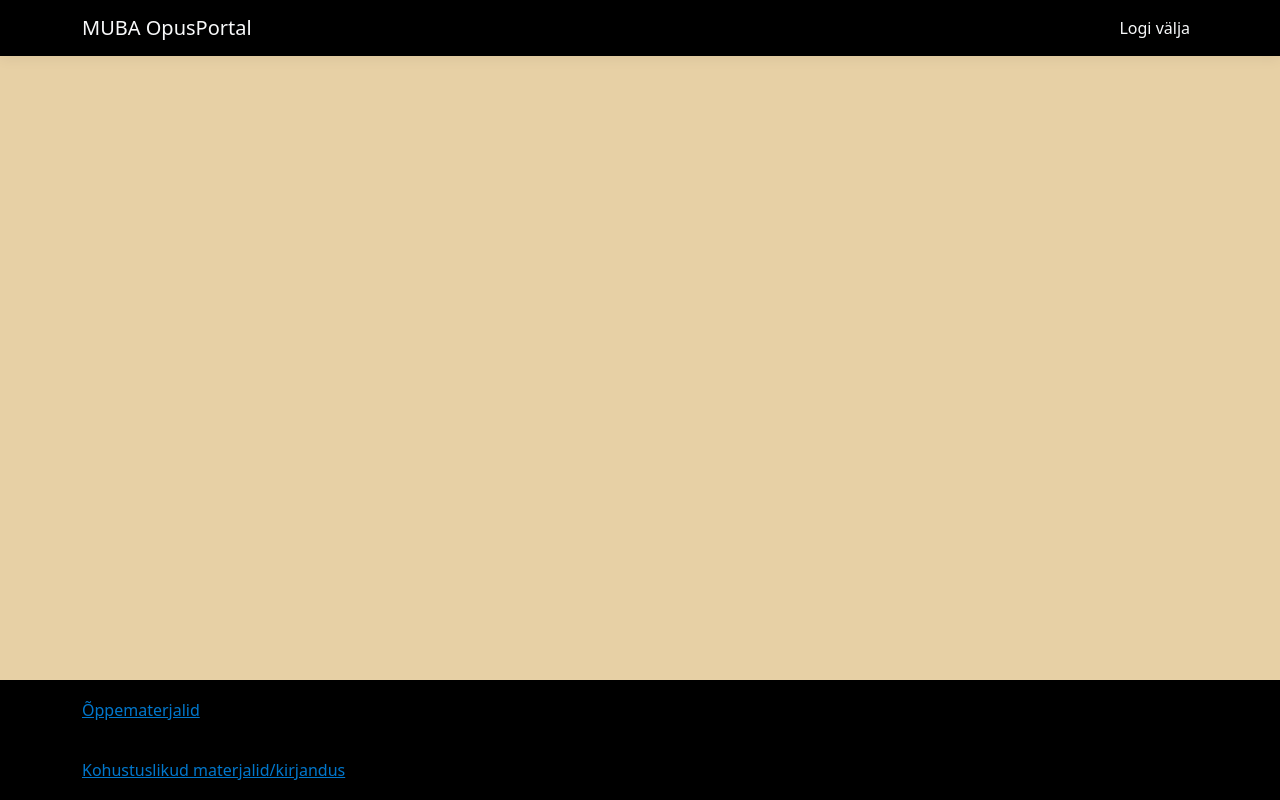
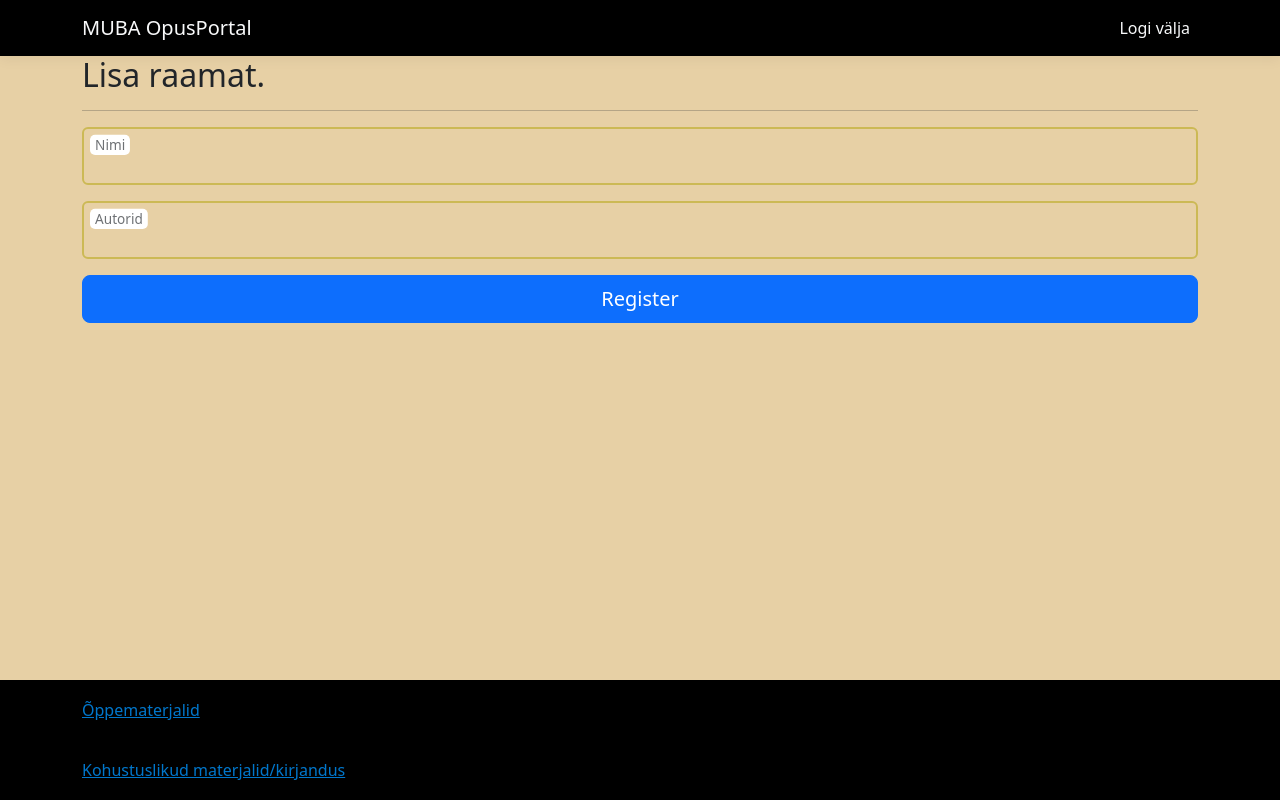
Before and after one commit to andreeuuetoa/opusportal-front-react, a React (Create React App) app: page /lisa-raamat in a window 1280 px wide. Built offline with nearby package versions, Linux system fonts and the light colour scheme.

Commit message:
Add book

```diff
--- a/src/index.tsx
+++ b/src/index.tsx
@@ -14,7 +14,7 @@ import {Privacy} from "./common/routes/Privacy";
 import {Books} from "./library/routes/Books";
 import {SignOut} from './identity/routes/SignOut';
 import {AdminDashboard} from "./dashboard/AdminDashboard";
-import {BookForm} from "./library/routes/BookForm";
+import {AddBook} from "./library/routes/AddBook";
 import {Dashboard} from "./dashboard/Dashboard";
 import {Root} from "./root/Root";
 import {Concerts} from "./concerts/Concerts";
@@ -66,7 +66,7 @@ const router = createBrowserRouter([
             },
             {
                 path: "/lisa-raamat",
-                element: <BookForm/>,
+                element: <AddBook/>,
                 errorElement: <ErrorPage/>
             },
             {
--- /dev/null
+++ b/src/library/components/AddBookView.tsx
@@ -0,0 +1,44 @@
+import React, {useState} from "react";
+import {IPostBooksProps} from "../domain/IPostBooksProps";
+import {FormPart} from "../../common/components/form/FormPart";
+
+export const AddBookView = (props: IPostBooksProps) => {
+    const eventHandler = (e: React.ChangeEvent) => {props.handleChange(e.target as EventTarget & HTMLInputElement)};
+
+    const [bookName, setBookName] = useState("");
+
+    return (
+        <form id="add-book-form" method="post">
+            <h2>Lisa raamat.</h2>
+            <hr/>
+
+            <ul style={{'display': props.validationErrors.length === 0 ? 'none' : ''}}>
+                <li>
+                    {props.validationErrors.length > 0 ? props.validationErrors[0] : ''}
+                </li>
+            </ul>
+
+            <FormPart fieldElements={{
+                value: props.bookData.name,
+                type: "book-name",
+                placeholder: "Nimi",
+                autocomplete: "book-name",
+                name: "book-name",
+                onchange: eventHandler
+            }} />
+            <FormPart fieldElements={{
+                value: props.bookData.authors,
+                type: "authors",
+                placeholder: "Autorid",
+                autocomplete: "authors",
+                name: "authors",
+                onchange: eventHandler
+            }} />
+            <button
+                onClick={(e) => props.onSubmit(e)}
+                id="registerSubmit" className="w-100 btn btn-lg btn-primary">
+                Register
+            </button>
+        </form>
+    );
+}
--- a/src/library/components/BookFormView.tsx
+++ /dev/null
@@ -1,11 +0,0 @@
-import React from "react";
-import {IPostBooksProps} from "../domain/IPostBooksProps";
-
-export const BookFormView = (props: IPostBooksProps) => {
-    const eventHandler = (e: React.ChangeEvent) => {props.handleChange(e.target as EventTarget & HTMLInputElement)};
-
-    return (
-        <>
-        </>
-    );
-}
--- a/src/library/routes/BookForm.tsx
+++ b/src/library/routes/AddBook.tsx
@@ -1,10 +1,9 @@
 import React, {useContext, useState} from "react";
 import {IBook} from "../DTO/IBook";
-import {BookFormView} from "../components/BookFormView";
-import {BookService} from "../services/BookService";
+import {AddBookView} from "../components/AddBookView";
 import {JWTContext} from "../../root/Root";
 
-export const BookForm = () => {
+export const AddBook = () => {
     const {JWTResponse, setJWTResponse} = useContext(JWTContext);
 
     const [values, setValues] = useState({
@@ -24,6 +23,6 @@ export const BookForm = () => {
     };
 
     return (
-        <BookFormView bookData={values} onSubmit={onSubmit} handleChange={handleChange} validationErrors={validationErrors}/>
+        <AddBookView bookData={values} onSubmit={onSubmit} handleChange={handleChange} validationErrors={validationErrors}/>
     );
 }
--- a/src/library/services/BookService.ts
+++ b/src/library/services/BookService.ts
@@ -1,9 +1,9 @@
 import {BaseEntityService} from "../../common/services/BaseEntityService";
 import {IBook} from "../DTO/IBook";
-import {IJWTResponse} from "../../identity/DTO/IJWTResponse";
+import {JWTResponse} from "../../identity/DTO/JWTResponse";
 
 export class BookService extends BaseEntityService<IBook> {
-    constructor(setJWTResponse: ((data: IJWTResponse | null) => void)) {
+    constructor(setJWTResponse: ((data: JWTResponse | null) => void)) {
         super('Books', setJWTResponse);
     }
 }
```
